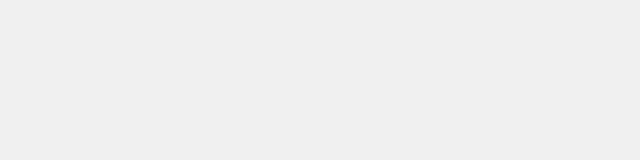
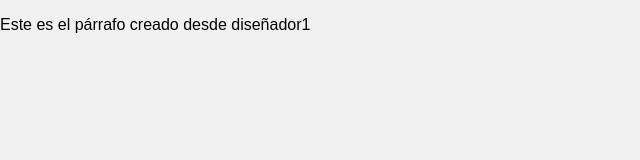
Before and after one commit to victor0423/Curso-git, a plain HTML site: page index.html in a window 1280 px wide. Shown: the whole page, without its empty margins (0-640 px from the left). Drawn offline with Linux system fonts and the light colour scheme; files that its build step writes are made by us from their sources.

Commit message:
Agregado párrafo desde diseñador1

```diff
--- a/index.html
+++ b/index.html
@@ -9,5 +9,7 @@
 </head>
 <body>
 
+
+<p>Este es el párrafo creado desde diseñador1</p>
 </body>
 </html>
```
